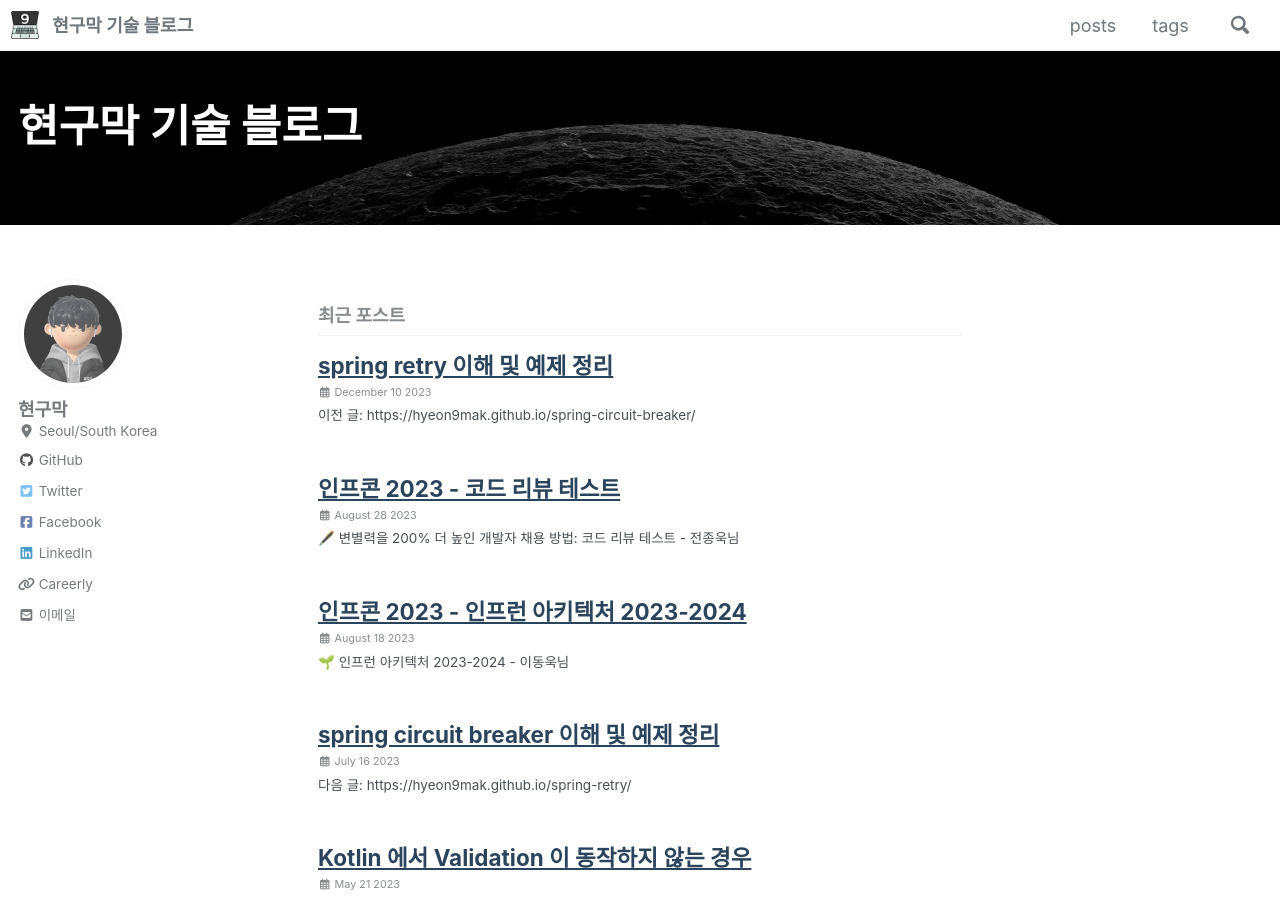
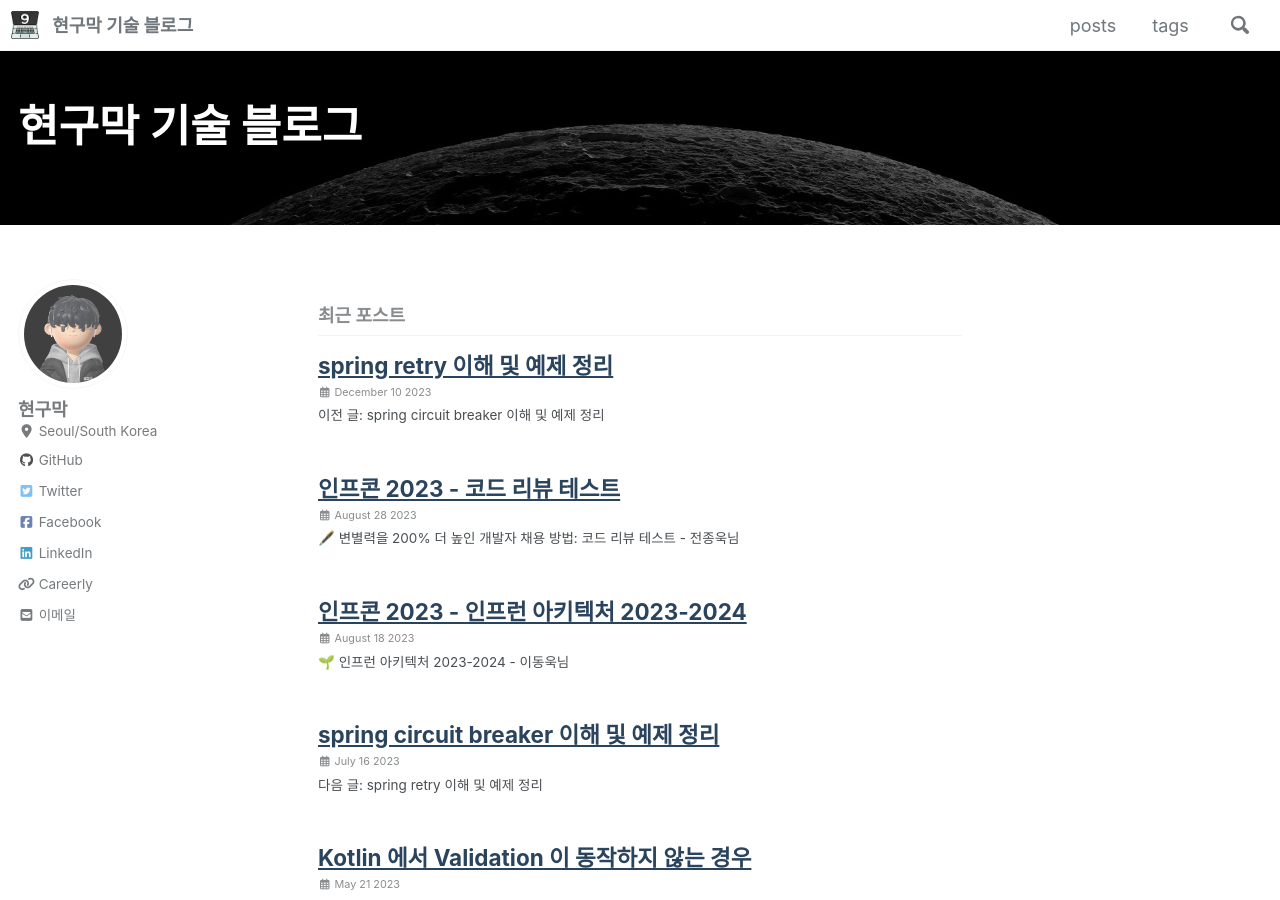
Before and after one commit to Hyeon9mak/Hyeon9mak.github.io, a Jekyll site: the page built from index.html, in a window 1280 px wide and 900 px high. Built offline with Jekyll 4.4.1, drawn with Linux system fonts in a browser that asks for light colours; cached includes are drawn as plain includes; nearby versions of some CDN libraries; the list of posts is cut into pages by our own code.

````diff
--- a/_posts/2023-07-16-spring-circuit-breaker.md
+++ b/_posts/2023-07-16-spring-circuit-breaker.md
@@ -8,7 +8,7 @@
 toc_label: "spring circuit breaker 이해 및 예제 정리"
 ---
 
-> 다음 글: https://hyeon9mak.github.io/spring-retry/
+> 다음 글: [spring retry 이해 및 예제 정리](https://hyeon9mak.github.io/spring-retry)
 
 circuit breaker 를 처음 접하게 되었을 때 retry 와 비슷한 기능을 하는 것 같아서 자주 헷갈렸다.
 특히 `@Retryable` 과 `@Recover` 를 조합하다보면 circuit breaker 와 정말 유사한 결과물을 만들 수 있다.
--- a/_posts/2023-12-10-spring-retry.md
+++ b/_posts/2023-12-10-spring-retry.md
@@ -9,7 +9,7 @@
 ---
 
 
-> 이전 글: https://hyeon9mak.github.io/spring-circuit-breaker/
+> 이전 글: [spring circuit breaker 이해 및 예제 정리](https://hyeon9mak.github.io/spring-circuit-breaker)
 
 spring circuit breaker([Spring Cloud Circuit Breaker](https://docs.spring.io/spring-cloud-commons/reference/spring-cloud-circuitbreaker.html#page-title)) 에 대해 알아보았으니, 이번엔 Spring Retry 에 대해서 알아보자.
 우선 두 기술은 모두 fault-tolerance(장애허용)을 위해 사용하는 기술이다. 때문에 동작이 상당히 유사하다.
@@ -68,7 +68,7 @@
 
 Spring Retry 를 활성화 시키기 위해선 `@EnableRetry` 어노테이션을 추가한다.
 
-```koltin
+```kotlin
 @EnableRetry
 @SpringBootApplication
 class SpringRetryTestApplication
````
